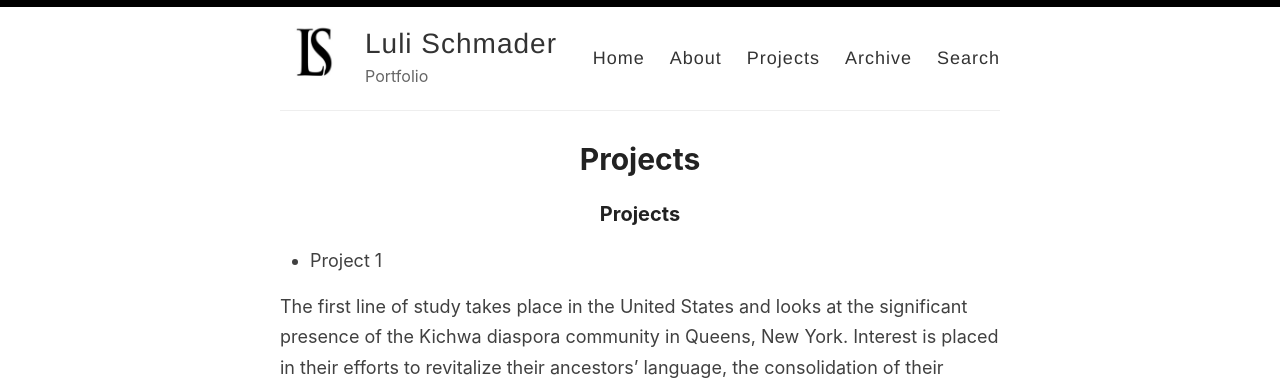
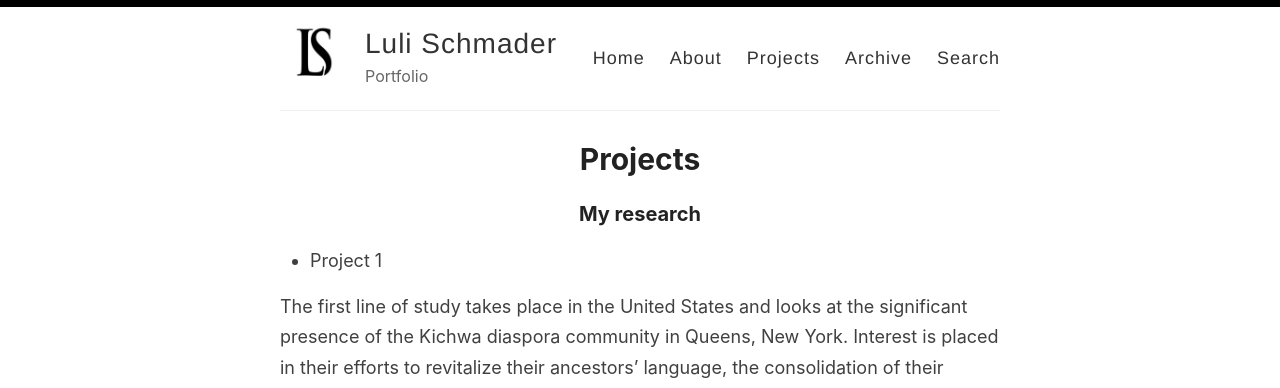
Before and after one commit to lulischmader/lulischmader.github.io, a Jekyll site: the page built from _pages/projects.md, in a window 1280 px wide. Shown: the top 388 px of the page. Built offline with Jekyll 4.4.1, drawn with Linux system fonts in a browser that asks for light colours.

Commit message:
Update projects.md

```diff
--- a/_pages/projects.md
+++ b/_pages/projects.md
@@ -4,7 +4,7 @@ title: Projects
 permalink: /projects/
 ---
 
-### Projects
+### My research
 
 - Project 1
 
```
